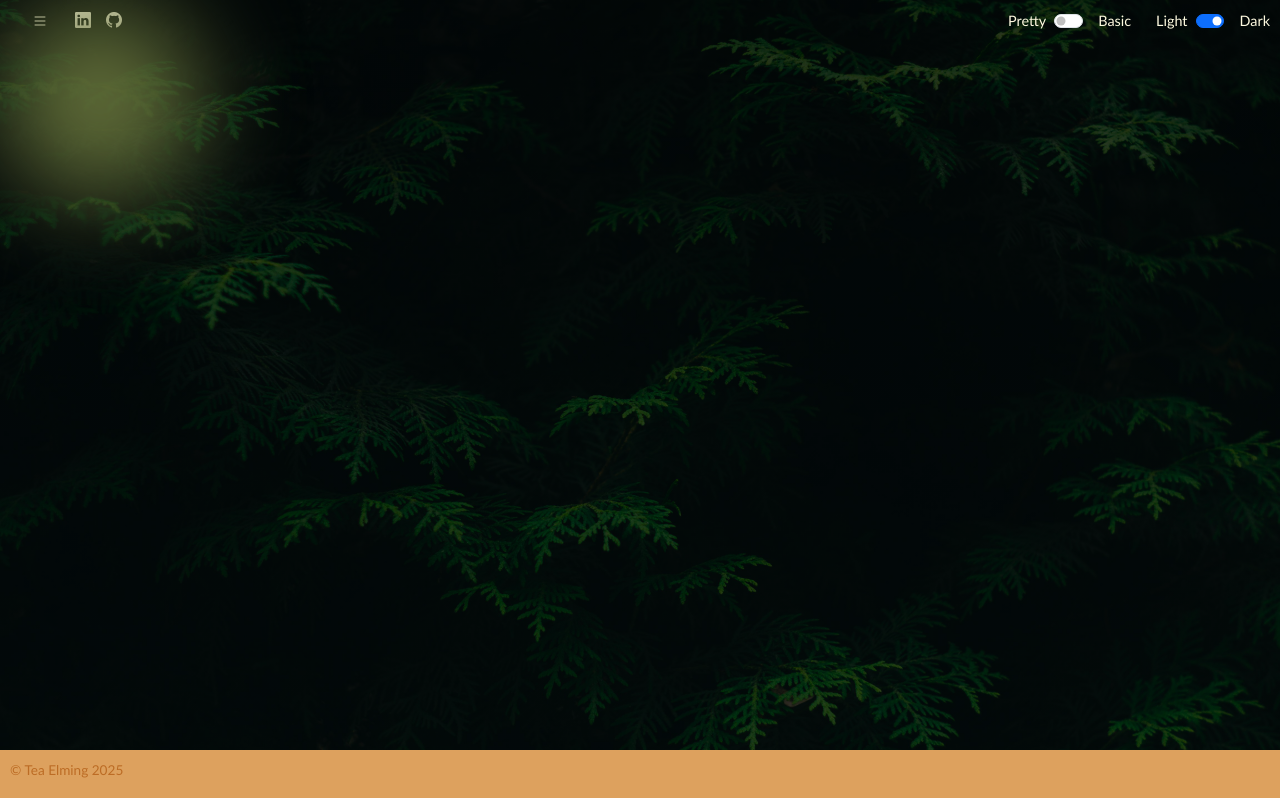
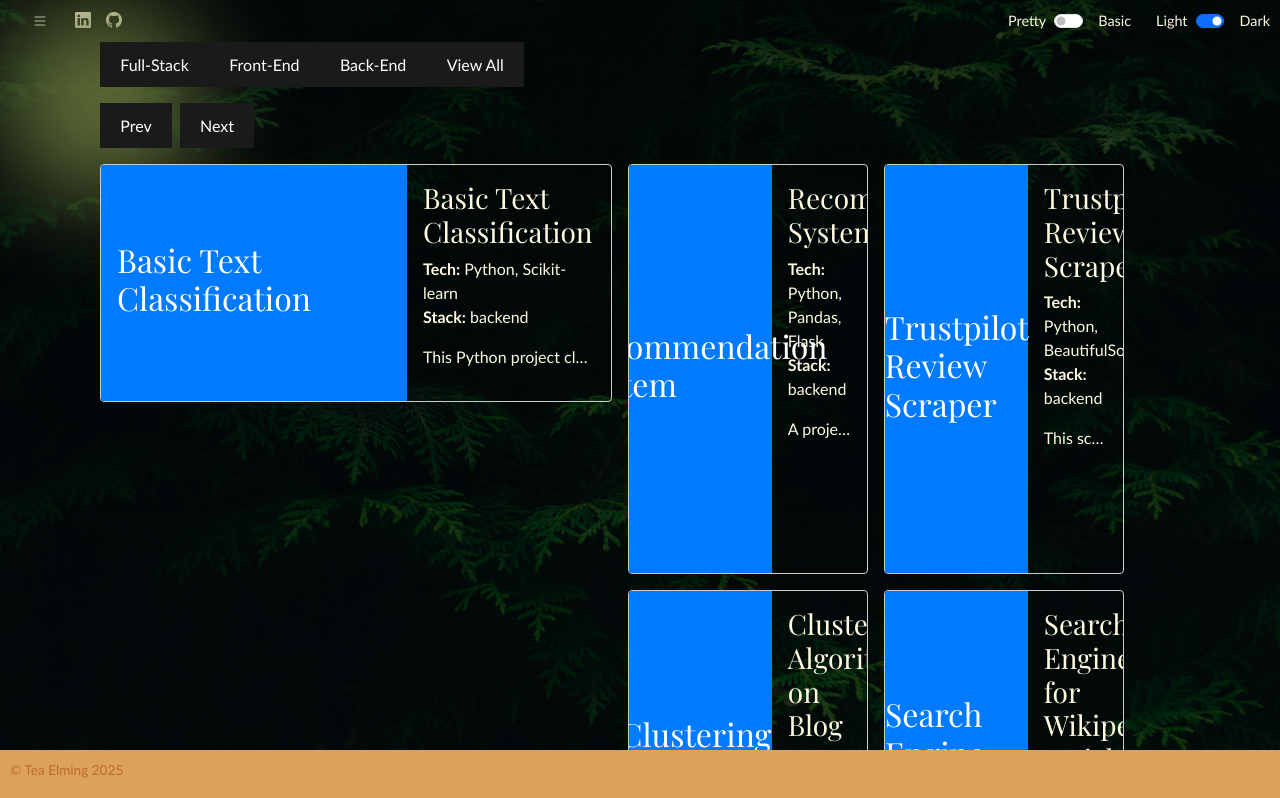
Before and after one commit to TeaElming/TeaElmingPortfolio, a React (Vite) app in the folder my-portfolio/: page /projects in a window 1280 px wide. Shown: the top 798 px of the page. Built offline with nearby package versions, Linux system fonts and the light colour scheme.

Commit message:
Project card list

```diff
--- a/my-portfolio/src/App.tsx
+++ b/my-portfolio/src/App.tsx
@@ -16,7 +16,7 @@ import "./App.css"
 
 import StartP from "./pages/pretty/Start"
 import EducationP from "./pages/pretty/Education"
-import ExperienceP from "./pages/pretty/Experience"
+import ProjectsP from "./pages/pretty/Projects"
 
 import PortfolioNavbar from "./components/page-sections/Navbar"
 import PortfolioFooter from "./components/page-sections/Footer"
@@ -101,12 +101,12 @@ function AppContent({
 		prettier: {
 			Start: StartP,
 			Education: EducationP,
-			Experience: ExperienceP,
+			Projects: ProjectsP,
 		},
 		bare: {
 			Start: StartP,
 			Education: EducationP,
-			Experience: ExperienceP,
+			Projects: ProjectsP,
 		},
 	}
 
@@ -170,8 +170,8 @@ function AppContent({
 						element={React.createElement(routes[version].Education)}
 					/>
 					<Route
-						path="/experience"
-						element={React.createElement(routes[version].Experience)}
+						path="/projects"
+						element={React.createElement(routes[version].Projects)}
 					/>
 					{/* Add more routes as needed */}
 				</Routes>
--- a/my-portfolio/src/components/page-sections/NavbarOptions.tsx
+++ b/my-portfolio/src/components/page-sections/NavbarOptions.tsx
@@ -61,16 +61,14 @@ function NavbarDropdown({ onToggle }: NavbarDropdownProps) {
 			<Collapse in={isOpen}>
 				<div id="example-collapse-text" className="navbar-dropdown">
 					<ul>
-						{["/", "/education", "/projects", "/experience", "/contact"].map(
-							(path) => (
+						{["/", "/projects", "/education", "/contact"].map((path) => (
 							<li key={path}>
 								<Link
 									to={path}
 									onClick={() => setIsOpen(false)}
 									className={location.pathname === path ? "active-link" : ""}
 									style={{
-											pointerEvents:
-												location.pathname === path ? "none" : "auto",
+										pointerEvents: location.pathname === path ? "none" : "auto",
 										color: location.pathname === path ? "gray" : "black",
 									}}
 								>
@@ -80,8 +78,7 @@ function NavbarDropdown({ onToggle }: NavbarDropdownProps) {
 										  path.slice(2)}
 								</Link>
 							</li>
-							)
-						)}
+						))}
 					</ul>
 				</div>
 			</Collapse>
--- /dev/null
+++ b/my-portfolio/src/components/projects/css/project-card.css
@@ -0,0 +1,69 @@
+/* ProjectCard.css */
+
+.project-card {
+  display: flex;
+  border: 1px solid #ccc;
+  border-radius: 4px;
+  overflow: hidden;
+  min-height: 150px;
+}
+
+.left-media {
+  width: 60%;
+  position: relative;
+}
+
+.blue-fallback {
+  background-color: #007BFF;
+  height: 100%;
+  color: #fff;
+  display: flex;
+  align-items: center;
+  justify-content: center;
+  padding: 1rem;
+}
+
+.media {
+  width: 100%;
+  height: 100%;
+  object-fit: cover;
+}
+
+.dots-container {
+  position: absolute;
+  bottom: 10px;
+  width: 100%;
+  display: flex;
+  justify-content: center;
+}
+
+.dot {
+  width: 10px;
+  height: 10px;
+  border-radius: 50%;
+  margin: 0 5px;
+  cursor: pointer;
+}
+
+.right-info {
+  width: 40%;
+  padding: 1rem;
+  display: flex;
+  flex-direction: column;
+}
+
+.card-title {
+  margin: 0 0 0.5rem;
+}
+
+.fieldTitle {
+  margin: 0;
+}
+
+.hoverable-text {
+  margin-top: 1rem;
+  white-space: nowrap;
+  overflow: hidden;
+  text-overflow: ellipsis;
+  cursor: help;
+}
--- /dev/null
+++ b/my-portfolio/src/components/projects/project-card.tsx
@@ -0,0 +1,98 @@
+/** @format */
+import React, { useState } from "react"
+import "./css/project-card.css"
+
+interface Project {
+  title: string
+  url: string
+  technologies: string[]
+  stack: string
+  description: string[]
+  imgs: string[]
+  video: string
+}
+
+interface ProjectCardProps {
+  project: Project
+}
+
+const MAX_DESC_LENGTH = 100
+
+const ProjectCard: React.FC<ProjectCardProps> = ({ project }) => {
+  // Combine images + optional video for carousel
+  const mediaItems = [
+    ...project.imgs.map((img) => ({ type: "image", src: img })),
+    ...(project.video ? [{ type: "video", src: project.video }] : []),
+  ]
+  const [mediaIndex, setMediaIndex] = useState(0)
+
+  // Truncate each line of description if necessary
+  const truncatedDescription = project.description
+    .map((desc) =>
+      desc.length > MAX_DESC_LENGTH ? desc.slice(0, MAX_DESC_LENGTH) + "..." : desc
+    )
+    .join(" ")
+
+  return (
+    <div className="project-card">
+      {/* Left side (media) */}
+      <div className="left-media">
+        {mediaItems.length === 0 ? (
+          // Fallback if no media
+          <div className="blue-fallback">
+            <h2>{project.title}</h2>
+          </div>
+        ) : (
+          <>
+            {mediaItems[mediaIndex].type === "image" ? (
+              <img
+                src={mediaItems[mediaIndex].src}
+                alt={project.title}
+                className="media"
+              />
+            ) : (
+              <video
+                src={mediaItems[mediaIndex].src}
+                controls
+                className="media"
+              />
+            )}
+
+            {/* "Dots" for multiple media items */}
+            {mediaItems.length > 1 && (
+              <div className="dots-container">
+                {mediaItems.map((_, i) => (
+                  <div
+                    key={i}
+                    className="dot"
+                    style={{ backgroundColor: i === mediaIndex ? "white" : "gray" }}
+                    onClick={() => setMediaIndex(i)}
+                  />
+                ))}
+              </div>
+            )}
+          </>
+        )}
+      </div>
+
+      {/* Right side (info) */}
+      <div className="right-info">
+        <h3 className="card-title">{project.title}</h3>
+        <p className="fieldTitle">
+          <strong>Tech:</strong> {project.technologies.join(", ")}
+        </p>
+        <p className="fieldTitle">
+          <strong>Stack:</strong> {project.stack}
+        </p>
+        <p
+          className="hoverable-text"
+          title={project.description.join("\n")} // shows full text on hover
+        >
+          {truncatedDescription}
+        </p>
+      </div>
+    </div>
+  )
+}
+
+export default ProjectCard
--- /dev/null
+++ b/my-portfolio/src/components/projects/project-list.tsx
@@ -0,0 +1,84 @@
+/** @format */
+import React, { useState } from "react"
+import ProjectCard from "./project-card"
+
+interface Project {
+	title: string
+	url: string
+	technologies: string[]
+	stack: string
+	description: string[]
+	imgs: string[]
+	video: string
+}
+
+interface ProjectsGridProps {
+	projects: Project[]
+}
+
+const ProjectsGrid: React.FC<ProjectsGridProps> = ({ projects }) => {
+	const [bigIndex, setBigIndex] = useState(0)
+
+	if (!projects || projects.length === 0) {
+		return <div>No projects found.</div>
+	}
+
+	// Handy mod function to avoid negative indexes
+	const mod = (n: number, m: number) => ((n % m) + m) % m
+
+	const nextProject = () => {
+		setBigIndex((prev) => mod(prev + 1, projects.length))
+	}
+
+	const prevProject = () => {
+		setBigIndex((prev) => mod(prev - 1, projects.length))
+	}
+
+	// The big (featured) project
+	const bigProject = projects[bigIndex]
+
+	// Next four projects (just for demonstration)
+	// If you have fewer than 5 projects total, you can adjust how to display them.
+	const smallProjects: Project[] = []
+	for (let i = 1; i <= 4; i++) {
+		smallProjects.push(projects[mod(bigIndex + i, projects.length)])
+	}
+
+	return (
+		<div>
+			{/* Controls */}
+			<div style={{ marginBottom: "1rem" }}>
+				<button onClick={prevProject}>Prev</button>
+				<button onClick={nextProject} style={{ marginLeft: "0.5rem" }}>
+					Next
+				</button>
+			</div>
+
+			{/* Layout */}
+			<div style={{ display: "flex" }}>
+				{/* Left Column: Big Card */}
+				<div style={{ width: "50%", marginRight: "1rem" }}>
+					{/* You might pass in an extra prop to tell ProjectCard to show “as much info as possible.” */}
+					<ProjectCard project={bigProject} />
+				</div>
+
+				{/* Right Column: 2x2 grid of mini cards */}
+				<div
+					style={{
+						width: "50%",
+						display: "grid",
+						gridTemplateColumns: "1fr 1fr",
+						gridTemplateRows: "1fr 1fr",
+						gap: "1rem",
+					}}
+				>
+					{smallProjects.map((sp, idx) => (
+						<ProjectCard project={sp} key={idx} />
+					))}
+				</div>
+			</div>
+		</div>
+	)
+}
+
+export default ProjectsGrid
--- a/my-portfolio/src/pages/pretty/Experience.tsx
+++ /dev/null
@@ -1,11 +0,0 @@
-/** @format */
-
-const ExperienceP: React.FC = () => {
-	return (
-		<div>
-			<p>Experience</p>
-		</div>
-	)
-}
-
-export default ExperienceP
--- /dev/null
+++ b/my-portfolio/src/pages/pretty/Projects.tsx
@@ -0,0 +1,37 @@
+/** @format */
+import React, { useState, useEffect } from "react"
+import ProjectsGrid from "../../components/projects/project-list"
+
+const ProjectsP: React.FC = () => {
+	const [projects, setProjects] = useState([])
+	useEffect(() => {
+		fetch("/json/projects.json")
+			.then((response) => response.json())
+			.then((data) => {
+				// data should look like: { "projects": [ ... ] }
+				setProjects(data.projects)
+			})
+			.catch((error) => {
+				console.error("Error fetching projects:", error)
+			})
+	}, [])
+
+	return (
+		<div>
+			{/* Button Section */}
+			<div>
+				<button>Full-Stack</button>
+				<button>Front-End</button>
+				<button>Back-End</button>
+				<button>View All</button>
+			</div>
+
+			{/* ProjectCard Example */}
+			<div style={{ marginTop: "1rem" }}>
+				<ProjectsGrid projects={projects} />
+			</div>
+		</div>
+	)
+}
+
+export default ProjectsP
```
Lines whose indentation alone changed are shown as unchanged.
